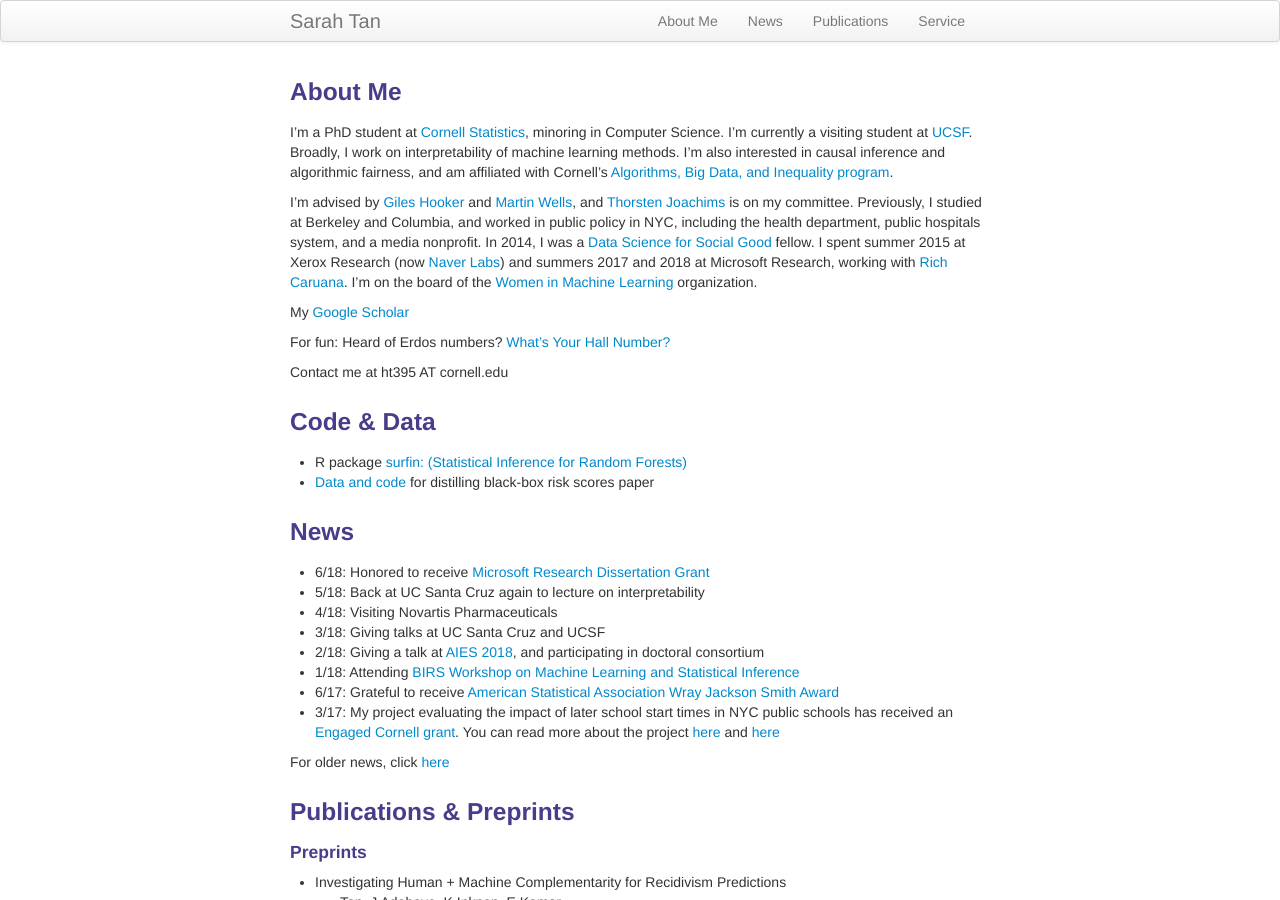
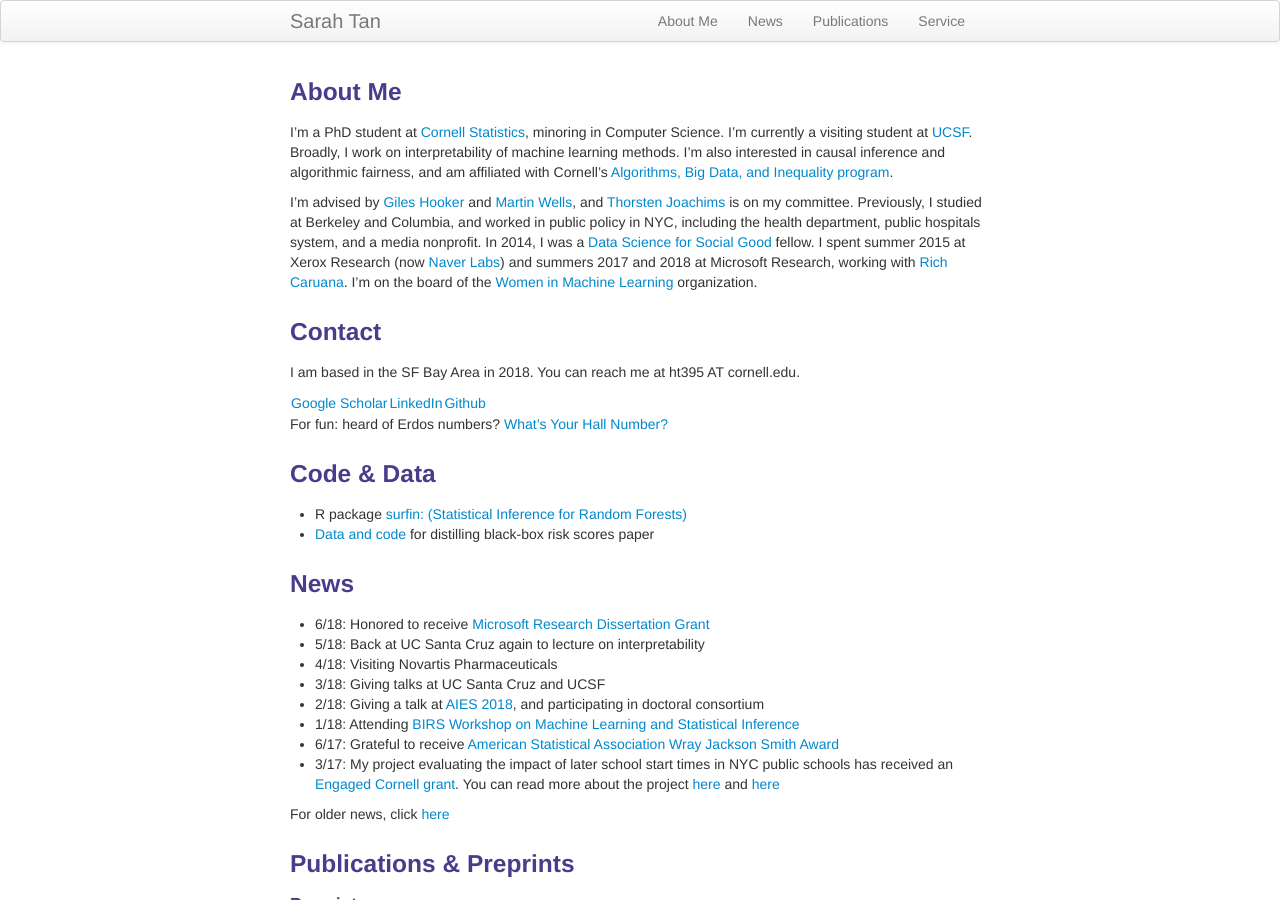
Before and after one commit to shftan/shftan.github.io, a Jekyll site: the page built from index.md, in a window 1280 px wide and 900 px high. Built offline with Jekyll 4.4.1, drawn with Linux system fonts in a browser that asks for light colours.

Commit message:
Update index.md

```diff
--- a/index.md
+++ b/index.md
@@ -11,11 +11,13 @@ I'm a PhD student at [Cornell Statistics](https://stat.cornell.edu/), minoring i
 
 I'm advised by [Giles Hooker](http://faculty.bscb.cornell.edu/~hooker/) and [Martin Wells](https://courses.cit.cornell.edu/mtw1/), and [Thorsten Joachims](https://www.cs.cornell.edu/people/tj/) is on my committee. Previously, I studied at Berkeley and Columbia, and worked in public policy in NYC, including the health department, public hospitals system, and a media nonprofit. In 2014, I was a [Data Science for Social Good](https://dssg.uchicago.edu) fellow. I spent summer 2015 at Xerox Research (now [Naver Labs](http://www.europe.naverlabs.com)) and summers 2017 and 2018 at Microsoft Research, working with [Rich Caruana](https://www.microsoft.com/en-us/research/people/rcaruana/). I'm on the board of the [Women in Machine Learning](https://wimlworkshop.org) organization.
 
-My <a href="https://scholar.google.com/citations?user=_tSKmPYAAAAJ&hl=en">Google Scholar</a>
+<div class="row-fluid" id="contact"><h3>Contact</h3>
+</div>
+I am based in the SF Bay Area in 2018. You can reach me at ht395 AT cornell.edu.
 
-For fun: Heard of Erdos numbers? [What's Your Hall Number?](http://hallnumber.pythonanywhere.com)
+[Google Scholar](https://scholar.google.com/citations?user=_tSKmPYAAAAJ&hl=en) | [LinkedIn](https://www.linkedin.com/in/shftan/) | [Github](https://github.com/shftan)
 
-Contact me at ht395 AT cornell.edu
+For fun: heard of Erdos numbers? [What's Your Hall Number?](http://hallnumber.pythonanywhere.com)
 
 <div class="row-fluid" id="code"><h3>Code & Data</h3>
 </div>
```
